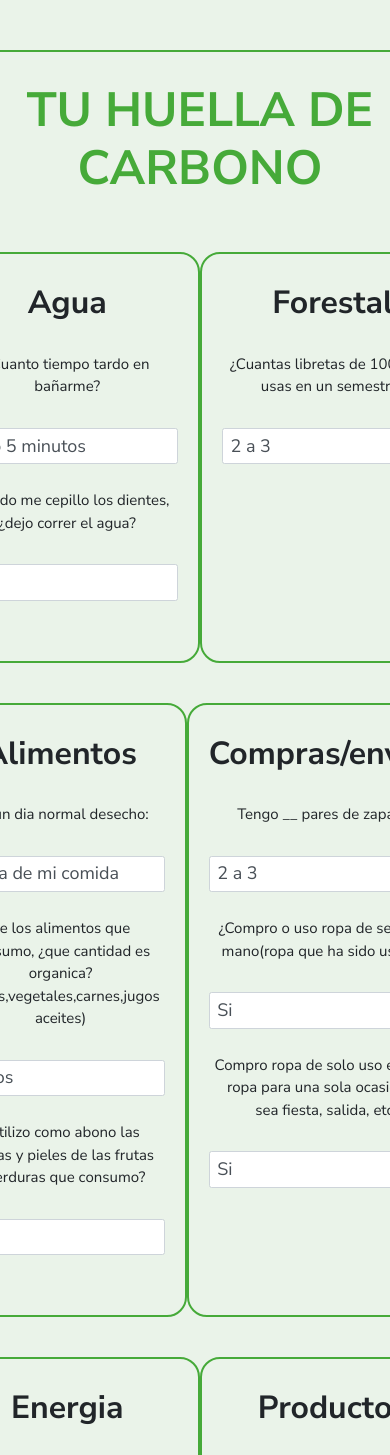
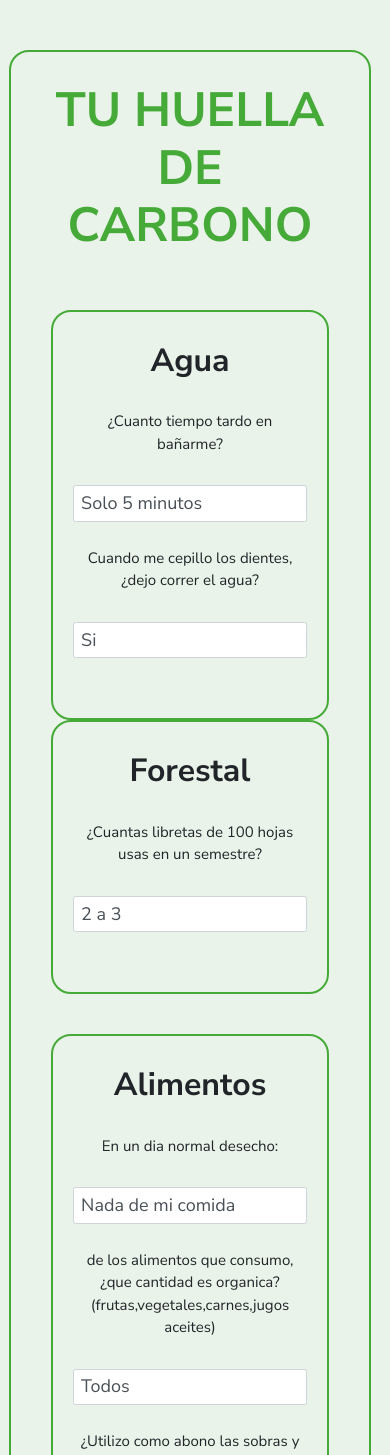
Before and after one commit to aaroncabc/ecolsam, a Django app: page /catalog/test in a window 390 px wide; the page is wider, and only the part inside the window is pictured. Shown: the part 91-1546 px from the top of that part. Run offline with Django 4.2, Linux system fonts and the light colour scheme; parts of the project's set-up code (start-up, migrations or seed data) failed here and were passed over; some libraries are stand-ins or nearby versions.

Commit message:
test mobile style fixed

```diff
--- a/catalog/templates/test.html
+++ b/catalog/templates/test.html
@@ -66,6 +66,21 @@
         background-color: #e9ecef;
         opacity: 1;
       }
+      @media (max-width: 667px) {
+        .info-container{
+            padding-left: 190px;
+        }
+        .info-boxes-container {
+            display: block;
+        }
+        .info-boxes-container info-box{
+            padding: 50px;
+            height: 420px;
+        }
+        .info-boxes-container .info-box p{
+            padding: 5px;
+        }
+    }
 
 </style>
 <div class="info">
```
